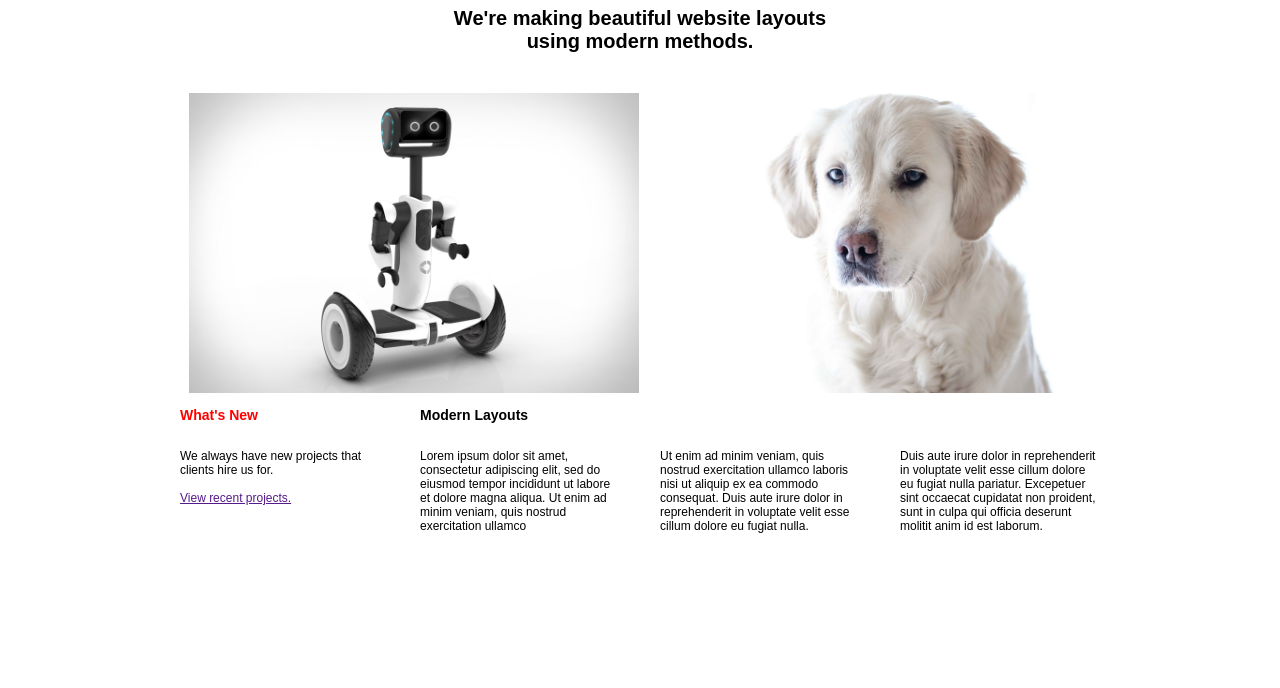
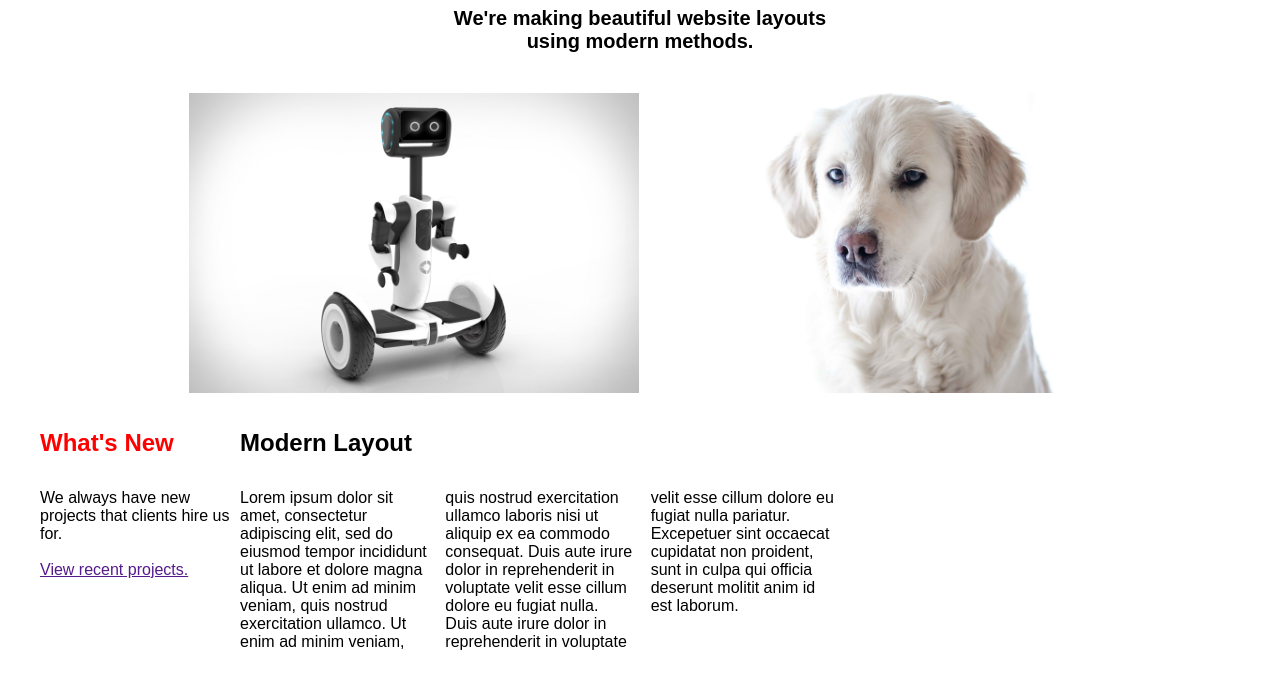
Before and after one commit to smoline/design-co, a website: page public/index.html in a window 1280 px wide. Shown: the part 154-842 px from the top of the page. Before the commit the page ends 800 px from the top, so only its background shows below. Drawn offline with Linux system fonts and the light colour scheme.

Commit message:
Adventurer Mode

```diff
--- a/public/index.html
+++ b/public/index.html
@@ -16,7 +16,7 @@
         <li><a href="http://www.lipsum.com">Portfolio</a></li>
         <li><a href="http://www.lipsum.com">About</a></li>
         <li><a href="http://www.lipsum.com">Contact</a></li>
-        <li><img src="/images/icon-search.png" height="20" href="https://www.google.com/"></li>
+        <li><a href="https://www.google.com/"><img src="/images/icon-search.png" height="20"></a></li>
       </ul>
     </div>
 
@@ -25,31 +25,29 @@
     <h2>We're making beautiful website layouts</h>
       <h2>using modern methods.</h2>
 
-    <div id="flexImages">
-      <img src="/images/robot.jpg" alt="Robot" height="300">
-      <img src="/images/dog.jpg" alt="Dog" height="300">
+    <section class="flexImagesTop">
+      <div class="flexImages">
+        <img src="/images/robot.jpg" alt="Robot" height="300" class="image1">
+      </div>
+      <div class="flexImages">
+        <img src="/images/dog.jpg" alt="Dog" height="300" class="image2">
+      </div>
+    </section>
+
+    <div class="middle">
+      <div class="text1">Robot</div>
+      <div class="text2">Dog</div>
     </div>
 
-    <div class="flexTextHeader">
-      <p id="pheader1">What's New</p>
-      <p id="pheader2">Modern Layouts</p>
-      <p id="noHeader1">No Header</p>
-      <p id="noHeader2">No Header</p>
-    </div>
-
-    <section class="flexTextContainer">
-      <div class="flexTextItems">
+    <div class="flexTextContainer">
+      <div class="whatsNew">
+        <h4>What's New</h4>
         <p>We always have new projects that clients hire us for. <br /><br /><a href="">View recent projects.</a></p>
       </div>
-      <div class="flexTextItems">
-        <p>Lorem ipsum dolor sit amet, consectetur adipiscing elit, sed do eiusmod tempor incididunt ut labore et dolore magna aliqua. Ut enim ad minim veniam, quis nostrud exercitation ullamco</p>
+      <div class="modernLayout">
+        <h4>Modern Layout</h4>
+        <p>Lorem ipsum dolor sit amet, consectetur adipiscing elit, sed do eiusmod tempor incididunt ut labore et dolore magna aliqua. Ut enim ad minim veniam, quis nostrud exercitation ullamco.  Ut enim ad minim veniam, quis nostrud exercitation ullamco laboris nisi ut aliquip ex ea commodo consequat. Duis aute irure dolor in reprehenderit in voluptate velit esse cillum dolore eu fugiat nulla.  Duis aute irure dolor in reprehenderit in voluptate velit esse cillum dolore eu fugiat nulla pariatur. Excepetuer sint occaecat cupidatat non proident, sunt in culpa qui officia deserunt molitit anim id est laborum.</p>
       </div>
-      <div class="flexTextItems">
-        <p>Ut enim ad minim veniam, quis nostrud exercitation ullamco laboris nisi ut aliquip ex ea commodo consequat. Duis aute irure dolor in reprehenderit in voluptate velit esse cillum dolore eu fugiat nulla.</p>
-      </div>
-      <div class="flexTextItems">
-        <p>Duis aute irure dolor in reprehenderit in voluptate velit esse cillum dolore eu fugiat nulla pariatur. Excepetuer sint occaecat cupidatat non proident, sunt in culpa qui officia deserunt molitit anim id est laborum.</p>
-      </div>
-    </section>
+    </div>
   </body>
 </html>
--- a/public/screen.css
+++ b/public/screen.css
@@ -64,80 +64,70 @@ div.navigation {
   width: auto;
 }
 
-#flexImages {
+.flexImagesTop {
   margin-top: 40px;
   display: flex;
   justify-content: center;
   flex-direction: row;
   flex-wrap: nowrap;
   align-items: center;
-
 }
 
-#pheader1 {
-  display: flex;
-  font-size: 14px;
-  color: red;
-  font-weight: bold;
-  width: 200px;
-  align-items: flex-start;
-  padding-left: 20px;
-  padding-right: 20px;
+.middle {
+  transition: .5s ease;
+  margin: 0;
+  opacity: 0;
+  position: absolute;
+  height: 100%;
+  width: 100%;
+  backgroud-color: white;
 }
 
-#pheader2 {
-  display: flex;
-  font-size: 14px;
-  font-weight: bold;
-  width: 200px;
-  align-items: flex-start;
-  padding-left: 20px;
-  padding-right: 20px;
+.flexImages:hover .image1 {
+  opacity: 0.3;
 }
 
-#noHeader1 {
-  display: flex;
-  color: transparent;
-  width: 200px;
-  align-items: flex-end;
-  padding-left: 20px;
-  padding-right: 20px;
+.flexImages:hover .image2 {
+  opacity: 0.3;
 }
 
-#noHeader2 {
-  display: flex;
-  color: transparent;
-  width: 200px;
-  align-items: flex-end;
-  padding-left: 20px;
-  padding-right: 20px;
+.flexImages:hover .middle {
+  opacity: 1;
 }
 
-.flexTextHeader {
-  display: flex;
-  height: auto;
-  justify-content: center;
-  flex-direction: row;
-  flex-wrap: nowrap;
-}
-
-p {
-  font-size: 12px;
+.text1 {
+  background-color: #4CAF50;
+  color: blue;
+  font-size: 16px;
+  padding: 16px 32px;
 }
 
 .flexTextContainer {
-
   display: flex;
+  justify-content: center;
   height: auto;
-  justify-content: center;
   flex-direction: row;
   flex-wrap: nowrap;
+  width: 800px;
+  padding-left:40px
 }
 
-.flexTextItems {
-  display: flex;
-  width: 200px;
-  align-items: flex-start;
-  padding-left: 20px;
-  padding-right: 20px;
+.flexTextContainer h4 {
+  font-size: 150%
 }
+
+.whatsNew {
+  flex: 1;
+}
+
+.whatsNew h4 {
+  color: red;
+}
+
+.modernLayout {
+  flex: 3;
+}
+
+.modernLayout p {
+  column-count: 3;
+}
```
